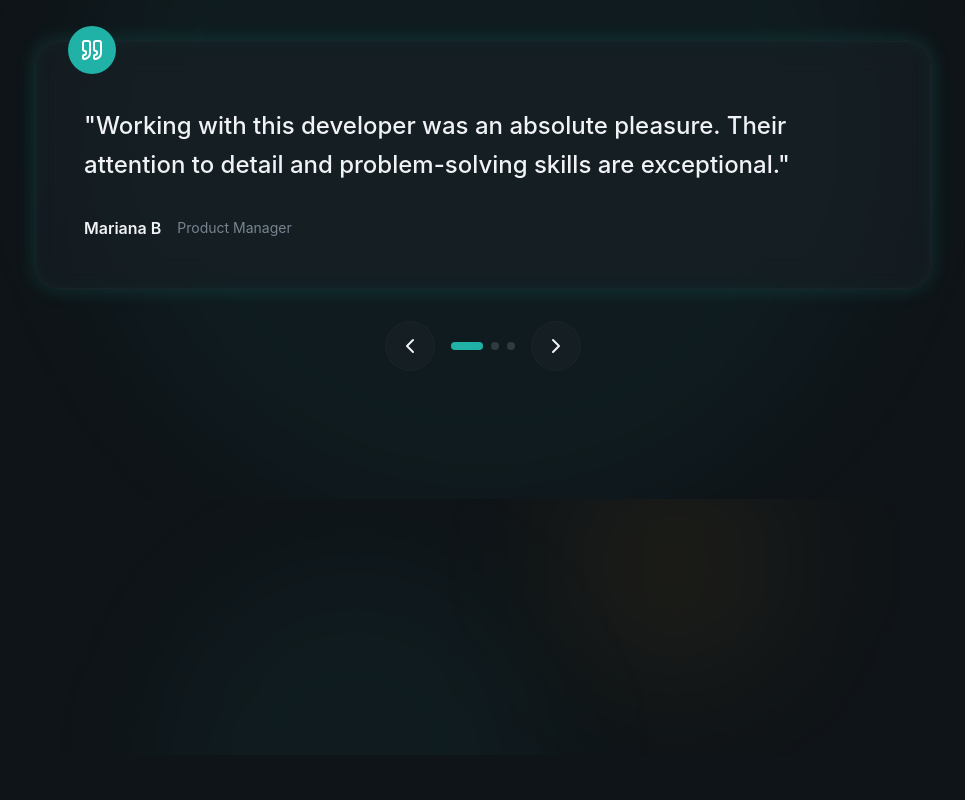
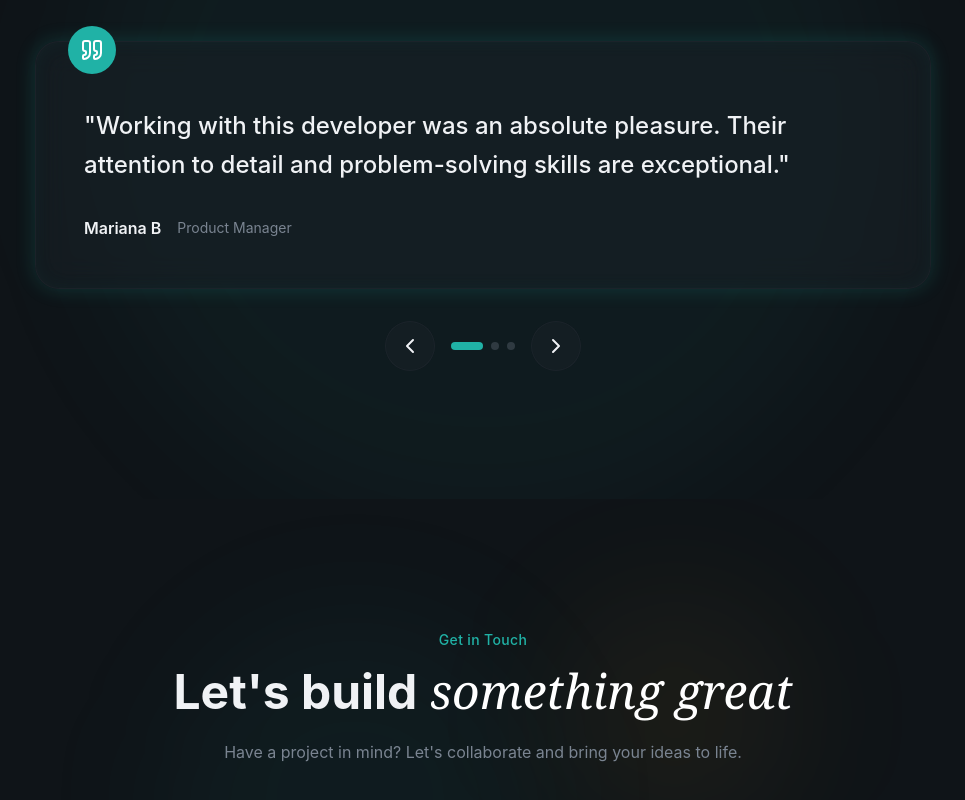
Before and after one commit to eissamonet/SWD-Portfolio, a React (Vite) app: page / in a window 1280 px wide. Shown: the part 4685-5485 px from the top of the page, without its empty margins (157-1122 px from the left). Before the commit the page ends 5440 px from the top, so only its background shows below. Built offline with nearby package versions, Linux system fonts and the light colour scheme.

Commit message:
commit changes

```diff
--- a/src/sections/Contact.jsx
+++ b/src/sections/Contact.jsx
@@ -32,7 +32,18 @@ export const Contact = () => {
          </div>
 
          <div className="container mx-auto px-6 relative z-10">
-
+            {/* section header */}
+            <div className="text-center max-w-3xl mx-auto mb-16">
+              <span className="text-secondary-foreground text-sm font-medium tracking-wide">
+                Get in Touch
+              </span>
+              <h2 className="text-4xl md:text-5xl font-bold mt-4 mb-6 animate-fade-in"> Let's build{""}
+                <span className="font-serif italic font-normal text-white"> something great </span>
+              </h2>
+              <p className="text-muted-foreground animate-fade-in animation-delay-200">
+                Have a project in mind? Let's collaborate and bring your ideas to life.
+              </p>
+            </div>
          </div>
        </section>
     );
```
